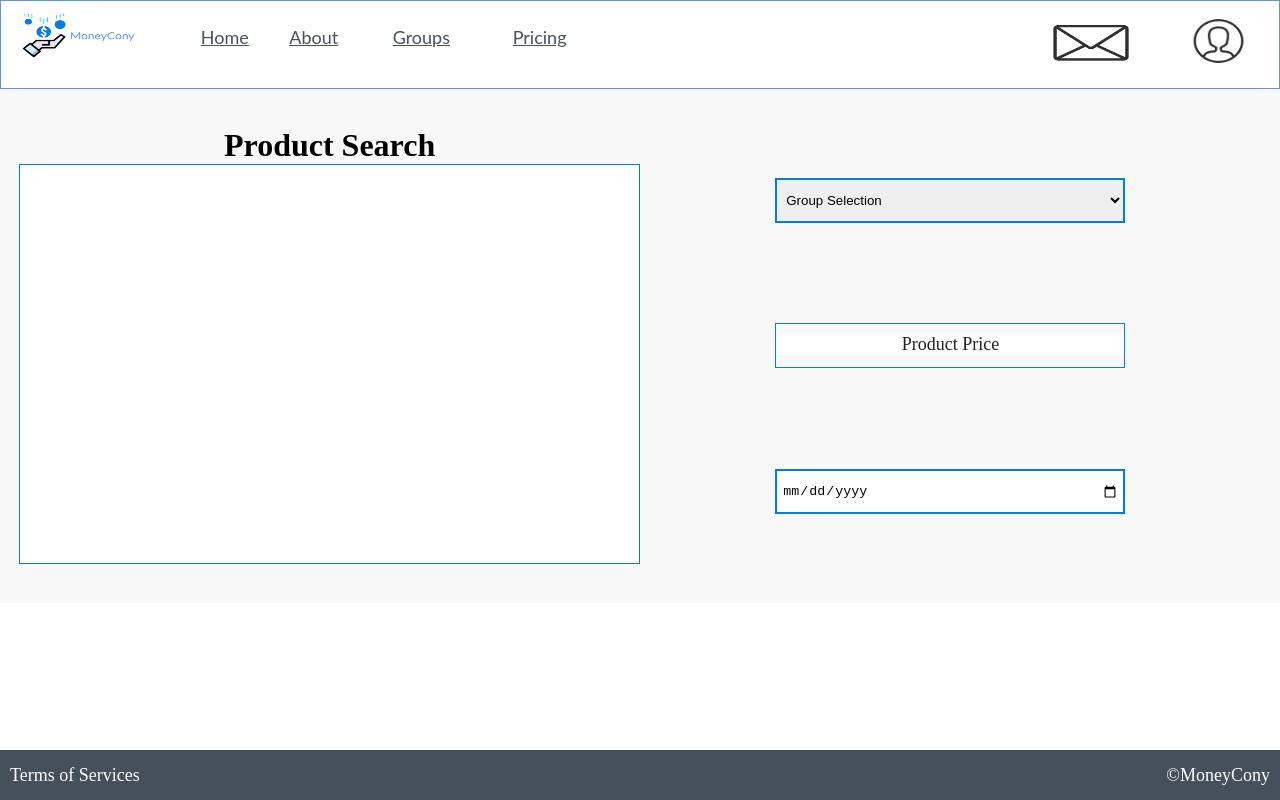
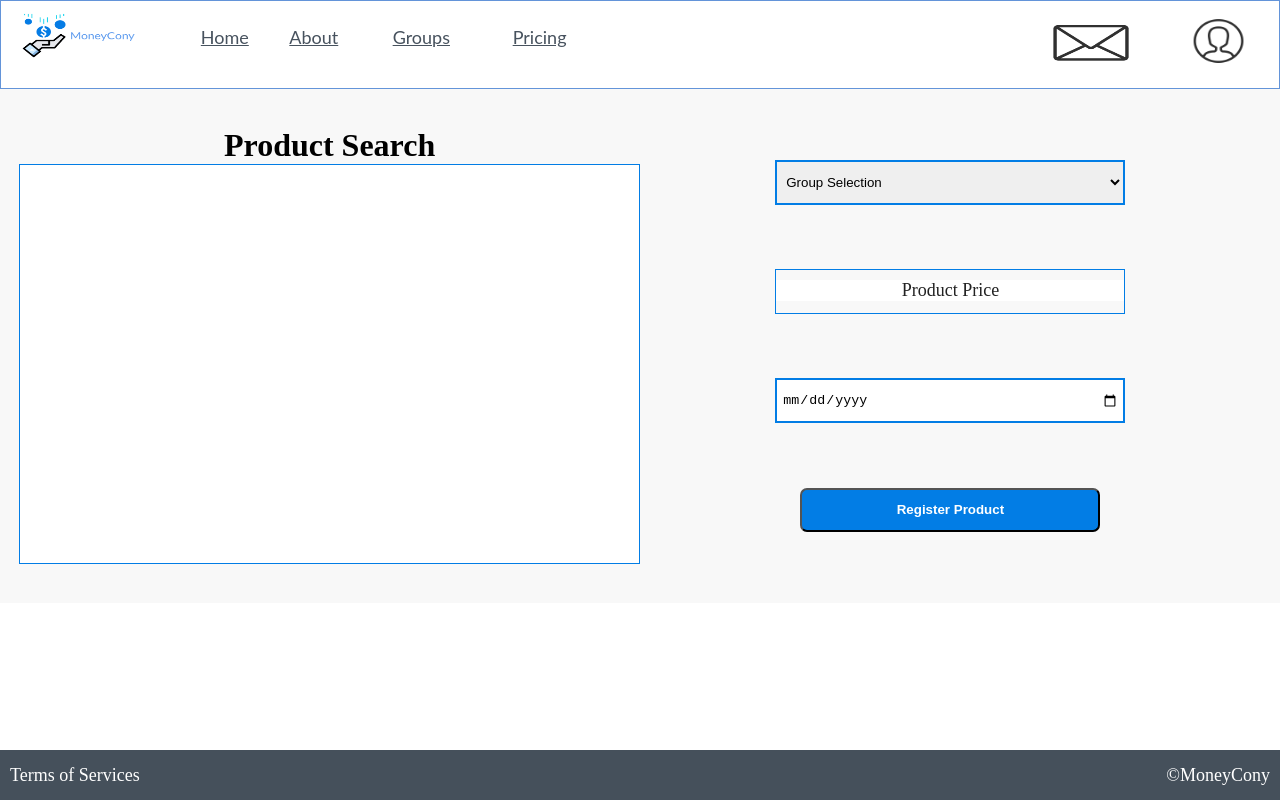
Before and after one commit to hpedireddi-1/CSC642-MoneyCony, a React (Create React App) app in the folder moneycony-website/: page /product in a window 1280 px wide. Built offline with nearby package versions, Linux system fonts and the light colour scheme.

Commit message:
final touches

```diff
--- a/moneycony-website/src/Pages/Product.js
+++ b/moneycony-website/src/Pages/Product.js
@@ -4,6 +4,11 @@ import Footer from './footer'
 import'../Styles/style.css'
 
 export default function Product() {
+
+    function registerProduct() {
+        alert('Product Registered!');
+      }
+
     return (
         <div>
             <Header/>
@@ -29,6 +34,7 @@ export default function Product() {
                     <div>
                         <input type="date" id="birthday" name="birthday"/>
                     </div>
+                    <button className="register-product-button" onClick={registerProduct}>Register Product</button>
                 </div>
             </div>
             <Footer/>
--- a/moneycony-website/src/Styles/style.css
+++ b/moneycony-website/src/Styles/style.css
@@ -265,3 +265,17 @@
     padding-top: 15%;
     padding-left: 33%;
 }
+
+.register-product-button{
+	text-align: center;
+	align-items: center;
+	justify-content: space-around;
+	width: 300px;
+	background-color: #027de5;
+	padding: 0.8rem 0rem;
+	display: inline-block;
+	text-decoration: none;
+	color: #fff;
+	font-weight: bold;
+	border-radius: 7px;
+}
```
Also changed, not shown: moneycony-website/src/App.js (+4 -3 lines).
